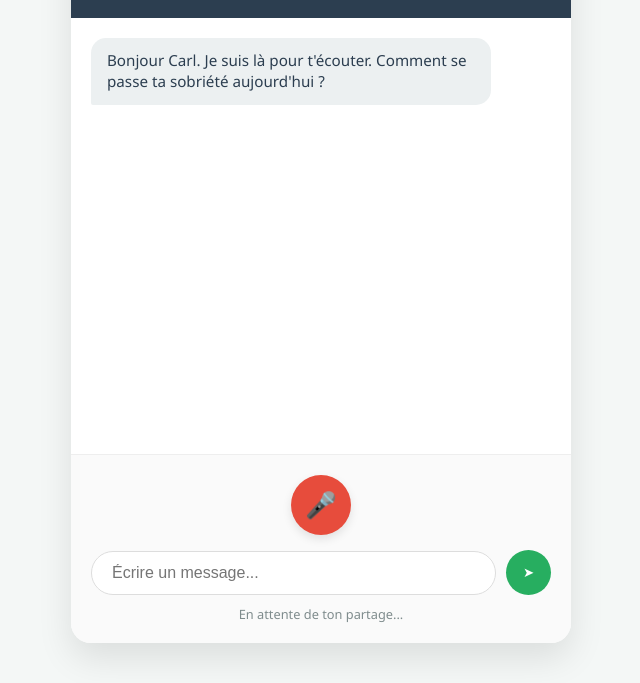
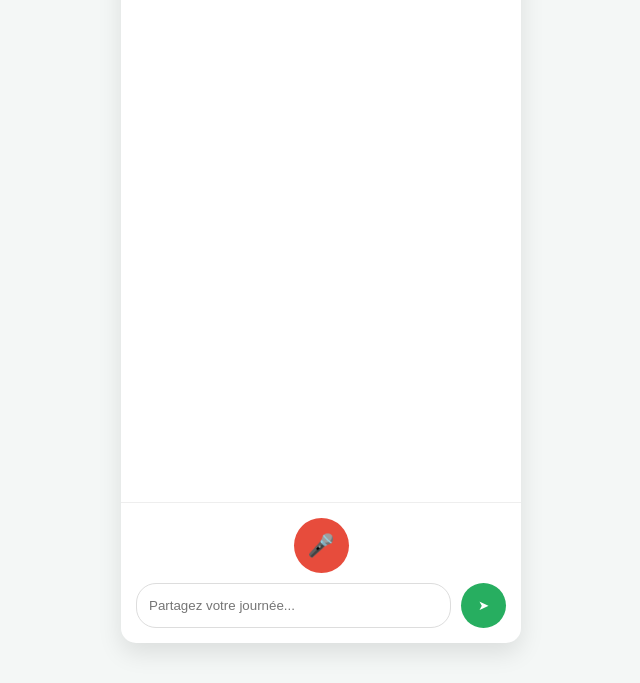
Before and after one commit to LZ964/AI-sponsor, a website: page index.html in a window 1280 px wide. Shown: the part 117-800 px from the top of the page, without its empty margins (319-959 px from the left). Drawn offline with Linux system fonts and the light colour scheme.

Commit message:
amélioré la voix

```diff
--- a/index.html
+++ b/index.html
@@ -2,246 +2,85 @@
 <html lang="fr">
 <head>
     <meta charset="UTF-8">
-    <meta name="viewport" content="width=device-width, initial-scale=1.0">
-    <title>AI Sponsor - 12 Steps Program</title>
+    <title>AI Sponsor</title>
     <style>
-        :root {
-            --primary: #2c3e50;
-            --accent: #e74c3c;
-            --success: #27ae60;
-            --user-blue: #3498db;
-            --ai-gray: #ecf0f1;
-            --bg: #f4f7f6;
-        }
-
-        body {
-            font-family: 'Segoe UI', Tahoma, Geneva, Verdana, sans-serif;
-            background-color: var(--bg);
-            margin: 0;
-            display: flex;
-            justify-content: center;
-            align-items: center;
-            height: 100vh;
-        }
-
-        .app-container {
-            width: 100%;
-            max-width: 500px;
-            height: 90vh;
-            background: white;
-            border-radius: 20px;
-            box-shadow: 0 15px 35px rgba(0,0,0,0.1);
-            display: flex;
-            flex-direction: column;
-            overflow: hidden;
-        }
-
-        .header {
-            background: var(--primary);
-            color: white;
-            padding: 20px;
-            text-align: center;
-        }
-
-        #chat-window {
-            flex: 1;
-            overflow-y: auto;
-            padding: 20px;
-            display: flex;
-            flex-direction: column;
-            gap: 15px;
-        }
-
-        .bubble {
-            padding: 12px 16px;
-            border-radius: 15px;
-            font-size: 0.95rem;
-            line-height: 1.4;
-            max-width: 80%;
-            word-wrap: break-word;
-        }
-
-        .user {
-            background: var(--user-blue);
-            color: white;
-            align-self: flex-end;
-            border-bottom-right-radius: 2px;
-        }
-
-        .ai {
-            background: var(--ai-gray);
-            color: var(--primary);
-            align-self: flex-start;
-            border-bottom-left-radius: 2px;
-        }
-
-        .controls {
-            padding: 20px;
-            border-top: 1px solid #eee;
-            background: #fafafa;
-        }
-
-        .btn-row {
-            display: flex;
-            align-items: center;
-            gap: 10px;
-        }
-
-        input[type="text"] {
-            flex: 1;
-            padding: 12px 20px;
-            border: 1px solid #ddd;
-            border-radius: 25px;
-            outline: none;
-            font-size: 1rem;
-        }
-
-        button {
-            border: none;
-            cursor: pointer;
-            display: flex;
-            align-items: center;
-            justify-content: center;
-            transition: 0.3s;
-        }
-
-        .btn-mic {
-            width: 60px;
-            height: 60px;
-            background: var(--accent);
-            color: white;
-            border-radius: 50%;
-            font-size: 1.6rem;
-            margin: 0 auto 15px auto;
-            box-shadow: 0 4px 10px rgba(0,0,0,0.1);
-        }
-
-        .btn-mic.recording {
-            animation: pulse 1.5s infinite;
-            background: #c0392b;
-        }
-
-        .btn-send {
-            width: 45px;
-            height: 45px;
-            background: var(--success);
-            color: white;
-            border-radius: 50%;
-        }
-
-        @keyframes pulse {
-            0% { transform: scale(1); box-shadow: 0 0 0 0 rgba(231, 76, 60, 0.7); }
-            70% { transform: scale(1.1); box-shadow: 0 0 0 10px rgba(231, 76, 60, 0); }
-            100% { transform: scale(1); box-shadow: 0 0 0 0 rgba(231, 76, 60, 0); }
-        }
-
-        #status {
-            text-align: center;
-            font-size: 0.8rem;
-            color: #7f8c8d;
-            margin-top: 10px;
-        }
+        body { font-family: 'Segoe UI', sans-serif; background: #f4f7f6; display: flex; justify-content: center; align-items: center; height: 100vh; margin: 0; }
+        .app { width: 100%; max-width: 400px; height: 90vh; background: white; border-radius: 15px; display: flex; flex-direction: column; box-shadow: 0 10px 25px rgba(0,0,0,0.1); }
+        .header { background: #2c3e50; color: white; padding: 15px; text-align: center; border-radius: 15px 15px 0 0; }
+        #chat { flex: 1; overflow-y: auto; padding: 15px; display: flex; flex-direction: column; gap: 10px; }
+        .bubble { padding: 12px; border-radius: 12px; font-size: 15px; max-width: 85%; word-wrap: break-word; line-height: 1.4; }
+        .user { background: #3498db; color: white; align-self: flex-end; border-bottom-right-radius: 2px; }
+        .ai { background: #ecf0f1; color: #2c3e50; align-self: flex-start; border-bottom-left-radius: 2px; }
+        .footer { padding: 15px; border-top: 1px solid #eee; display: flex; flex-direction: column; gap: 10px; }
+        .row { display: flex; gap: 10px; }
+        input { flex: 1; padding: 12px; border-radius: 20px; border: 1px solid #ddd; outline: none; }
+        button { border: none; cursor: pointer; border-radius: 50%; width: 45px; height: 45px; transition: 0.2s; }
+        button:hover { opacity: 0.8; }
+        .btn-mic { background: #e74c3c; color: white; margin: 0 auto; width: 55px; height: 55px; font-size: 22px; }
+        .btn-mic.active { animation: pulse 1.2s infinite; background: #c0392b; }
+        @keyframes pulse { 0% { transform: scale(1); } 50% { transform: scale(1.1); } 100% { transform: scale(1); } }
     </style>
 </head>
 <body>
-
-<div class="app-container">
-    <div class="header">
-        <h2 style="margin:0">AI Sponsor</h2>
-        <small>Accompagnement Sobriété</small>
-    </div>
-
-    <div id="chat-window">
-        <div class="bubble ai">Bonjour Carl. Je suis là pour t'écouter. Comment se passe ta sobriété aujourd'hui ?</div>
-    </div>
-
-    <div class="controls">
+<div class="app">
+    <div class="header"><strong>AI Sponsor</strong></div>
+    <div id="chat"></div>
+    <div class="footer">
         <button id="micBtn" class="btn-mic" onclick="toggleRecording()">🎤</button>
-        <div class="btn-row">
-            <input type="text" id="textInput" placeholder="Écrire un message..." onkeypress="if(event.key==='Enter') sendText()">
-            <button class="btn-send" onclick="sendText()">➤</button>
+        <div class="row">
+            <input type="text" id="textInput" placeholder="Partagez votre journée..." onkeypress="if(event.key==='Enter') sendText()">
+            <button style="background: #27ae60; color: white;" onclick="sendText()">➤</button>
         </div>
-        <div id="status">En attente de ton partage...</div>
     </div>
 </div>
 
 <script>
     let mediaRecorder;
     let audioChunks = [];
-    const chatWindow = document.getElementById('chat-window');
-    const statusText = document.getElementById('status');
-
-    // URL vers ton backend FastAPI
-    const API_URL = "http://127.0.0.1:8000";
+    const API_URL = "";
 
     async function toggleRecording() {
         const btn = document.getElementById('micBtn');
-
         if (!mediaRecorder || mediaRecorder.state === "inactive") {
             try {
                 const stream = await navigator.mediaDevices.getUserMedia({ audio: true });
                 mediaRecorder = new MediaRecorder(stream);
                 audioChunks = [];
-
                 mediaRecorder.ondataavailable = e => audioChunks.push(e.data);
-                mediaRecorder.onstop = sendVoiceData;
-
+                mediaRecorder.onstop = sendVoice;
                 mediaRecorder.start();
-                btn.classList.add('recording');
                 btn.innerText = "⏹";
-                statusText.innerText = "Je t'écoute attentivement...";
-            } catch (err) {
-                console.error("Microphone inaccessible:", err);
-                statusText.innerText = "Erreur micro (vérifiez les permissions).";
-            }
+                btn.classList.add('active');
+            } catch (err) { alert("Microphone non autorisé"); }
         } else {
             mediaRecorder.stop();
-            btn.classList.remove('recording');
             btn.innerText = "🎤";
-            statusText.innerText = "Je réfléchis à ce que tu m'as dit...";
+            btn.classList.remove('active');
         }
     }
 
-    async function sendVoiceData() {
+    async function sendVoice() {
         const blob = new Blob(audioChunks, { type: 'audio/webm' });
         const formData = new FormData();
         formData.append('file', blob);
-
         try {
-            const res = await fetch(`${API_URL}/voice-chat`, {
-                method: 'POST',
-                body: formData
-            });
+            const res = await fetch(`${API_URL}/voice-chat`, { method: 'POST', body: formData });
             const data = await res.json();
-
-            // Gestion de l'affichage (évite le undefined)
-            const userTxt = data.transcript || "Message vocal reçu";
-            const aiTxt = data.response || data.detail || JSON.stringify(data);
-
-            addMessage("Moi : " + userTxt, 'user');
-            addMessage(aiTxt, 'ai');
-
-            // Lecture audio si disponible
+            addMsg("Moi : " + (data.transcript || "Audio"), 'user');
+            addMsg(data.response, 'ai');
             if (data.audio_url) {
-                const audio = new Audio(`${API_URL}${data.audio_url}`);
-                audio.play().catch(e => console.log("Lecture audio bloquée ou erreur:", e));
+                const audio = new Audio(API_URL + data.audio_url);
+                audio.play();
             }
-            statusText.innerText = "Check-in terminé.";
-        } catch (err) {
-            console.error(err);
-            statusText.innerText = "Erreur de connexion au parrain.";
-        }
+        } catch (e) { addMsg("Erreur de connexion", 'ai'); }
     }
 
     async function sendText() {
         const input = document.getElementById('textInput');
         const msg = input.value.trim();
         if (!msg) return;
-
-        addMessage(msg, 'user');
+        addMsg(msg, 'user');
         input.value = '';
-        statusText.innerText = "Réflexion...";
-
         try {
             const res = await fetch(`${API_URL}/chat`, {
                 method: 'POST',
@@ -249,25 +88,17 @@
                 body: JSON.stringify({ message: msg })
             });
             const data = await res.json();
-
-            // Gestion de l'affichage (évite le undefined)
-            const aiTxt = data.response || data.detail || JSON.stringify(data);
-
-            addMessage(aiTxt, 'ai');
-            statusText.innerText = "Prêt.";
-        } catch (err) {
-            statusText.innerText = "Le serveur ne répond pas.";
-        }
+            addMsg(data.response, 'ai');
+        } catch (e) { addMsg("Serveur indisponible", 'ai'); }
     }
 
-    function addMessage(text, role) {
+    function addMsg(txt, role) {
         const div = document.createElement('div');
         div.className = `bubble ${role}`;
-        div.innerText = text;
-        chatWindow.appendChild(div);
-        chatWindow.scrollTop = chatWindow.scrollHeight;
+        div.innerText = txt;
+        document.getElementById('chat').appendChild(div);
+        document.getElementById('chat').scrollTop = document.getElementById('chat').scrollHeight;
     }
 </script>
-
 </body>
 </html>
```
Also changed, not shown: 1 other file.
